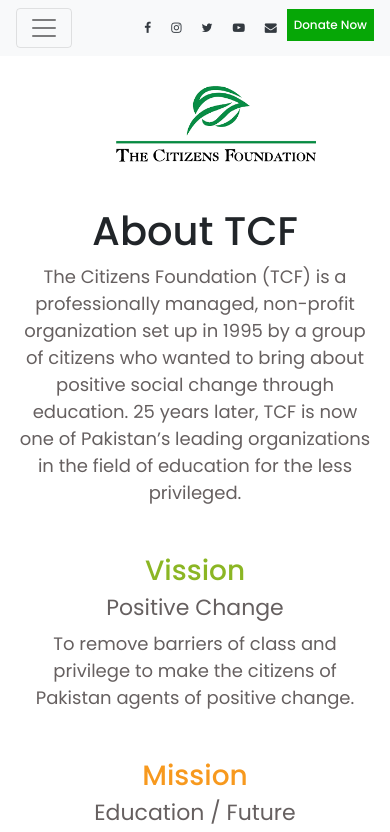
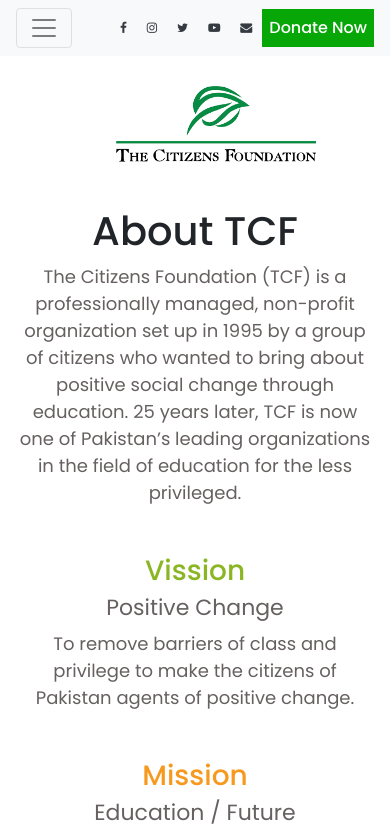
Before and after one commit to Haseeb420/TCF_FrontEnd, a plain HTML site: page index.html in a window 390 px wide. Shown: the top 832 px of the page. Drawn offline with Linux system fonts and the light colour scheme.

Commit message:
final commit

```diff
--- a/css/style.css
+++ b/css/style.css
@@ -174,9 +174,6 @@ border: 0;
 } */
 
 @media only screen and (max-width: 600px){
-    .upper_nav li a{
-        font-size: 12px;
-    }
     .upper_nav .nav-item .nav-link {
         font-size: 12px;
         margin: 0px;
```
